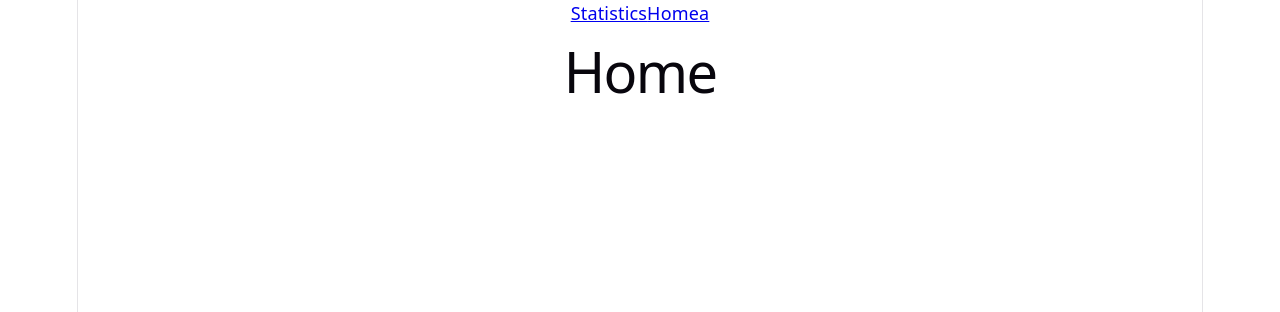
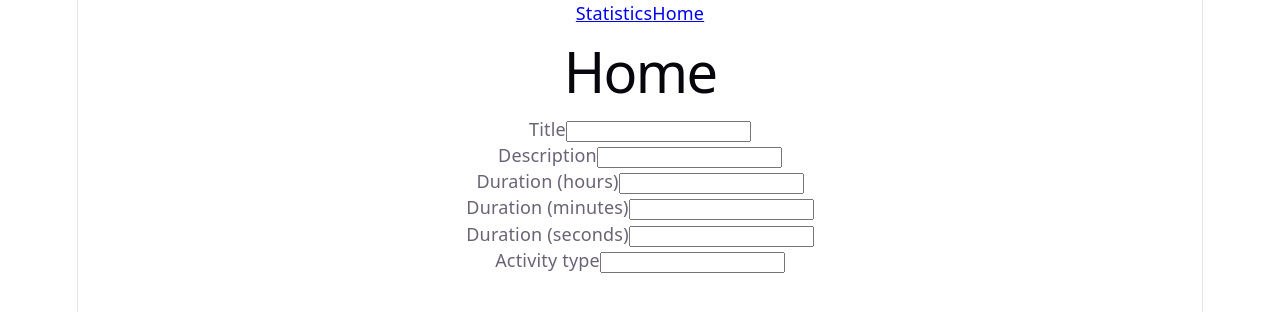
Before and after one commit to LinderJonathan/StrAPI, a React app in the folder frontend/app/: page / in a window 1280 px wide. Shown: the top 312 px of the page. Built offline with nearby package versions, Linux system fonts and the light colour scheme; the HTML template or start-up script is replaced by a standard one.

Commit message:
Very slowly learning about react useState, started on activityform

```diff
--- a/frontend/app/src/components/ActivityForm.tsx
+++ b/frontend/app/src/components/ActivityForm.tsx
@@ -0,0 +1,50 @@
+import { useState } from "react"
+
+function ActivityForm() {
+
+    const fields = [
+        {name: "title", label: "Title"},
+        {name: "description", label: "Description"},
+        {name: "durationHours", label: "Duration (hours)"},
+        {name: "durationMinutes", label: "Duration (minutes)"},
+        {name: "durationSeconds", label: "Duration (seconds)"},
+        {name: "activityType", label: "Activity type"}
+    ]
+
+    const [formData, setFormData] = useState({
+        title: "",
+        description: "",
+        durationHours: "",
+        durrationMinutes: "",
+        durationSeconds: "",
+        activityType: ""
+    })
+
+    // TODO: see that formData.title is updated
+    // TODO: make it general for all the fields
+    return (
+        <div>
+            {fields.map((field) => (
+                <div key={field.name}>
+                    <label >{field.label}</label>
+
+                    {field.name == "title" ? (
+                        <input
+                            type="text"
+                            name="title"
+                            value={formData.title}
+                            onChange={(e) =>
+                                setFormData({ ...formData, title: e.target.value})
+                            }
+                            />
+                    ) :
+                    <input type="text" />
+                    }
+                </div>
+            ))}
+            <p>{formData.title}</p>
+        </div>
+    )
+}
+
+export default ActivityForm
--- a/frontend/app/src/components/Navbar.tsx
+++ b/frontend/app/src/components/Navbar.tsx
@@ -5,7 +5,7 @@ function Navbar() {
 
         <nav>
             <NavLink to="/Statistics">Statistics</NavLink>
-            <NavLink to="/">Homea</NavLink>
+            <NavLink to="/">Home</NavLink>
         </nav>
     )
 }
--- a/frontend/app/src/pages/Home.tsx
+++ b/frontend/app/src/pages/Home.tsx
@@ -1,7 +1,11 @@
+import ActivityForm from '../components/ActivityForm'
+
 function Home() {
     return (
-        <h1>Home</h1>
-
+        <div>
+            <h1>Home</h1>
+            <ActivityForm />
+        </div>
     )
     // TODO: POST activity form sent do backend
     // TODO: PUT activity. Maybe at later stage in some "activities" hub
```
